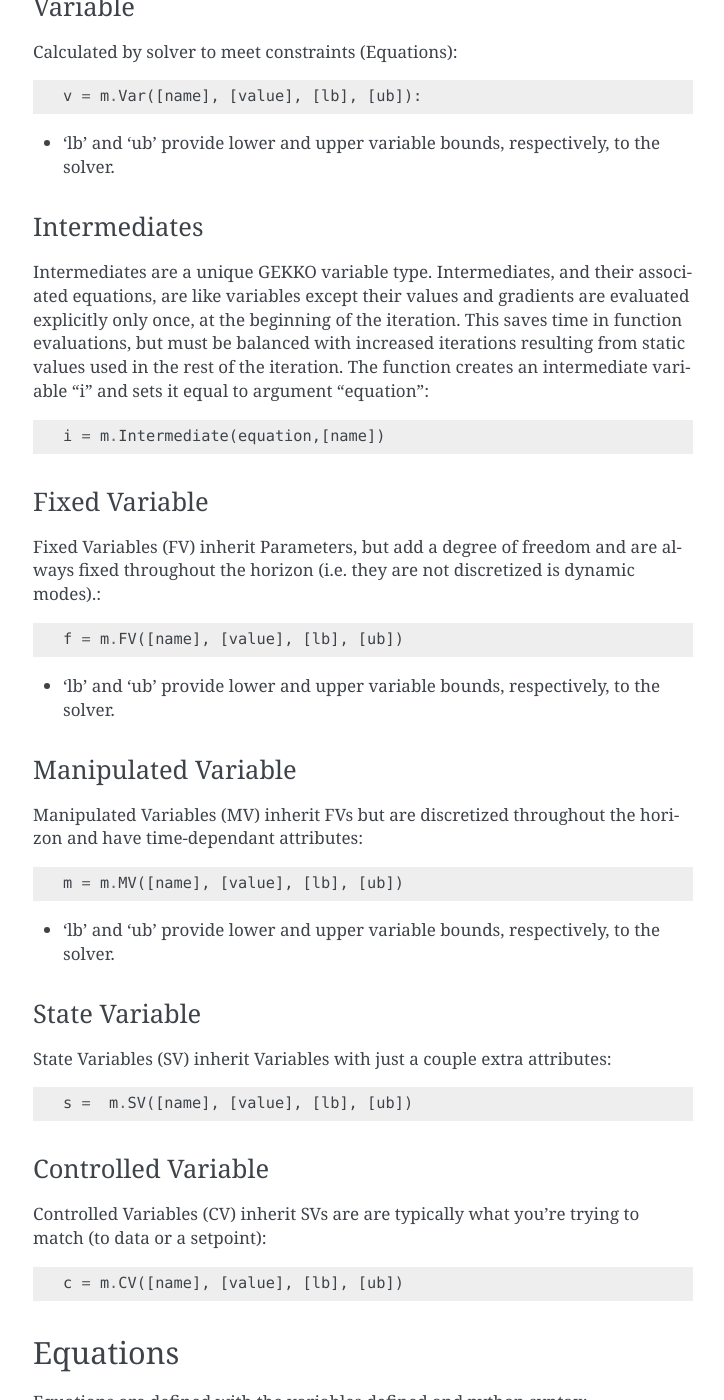
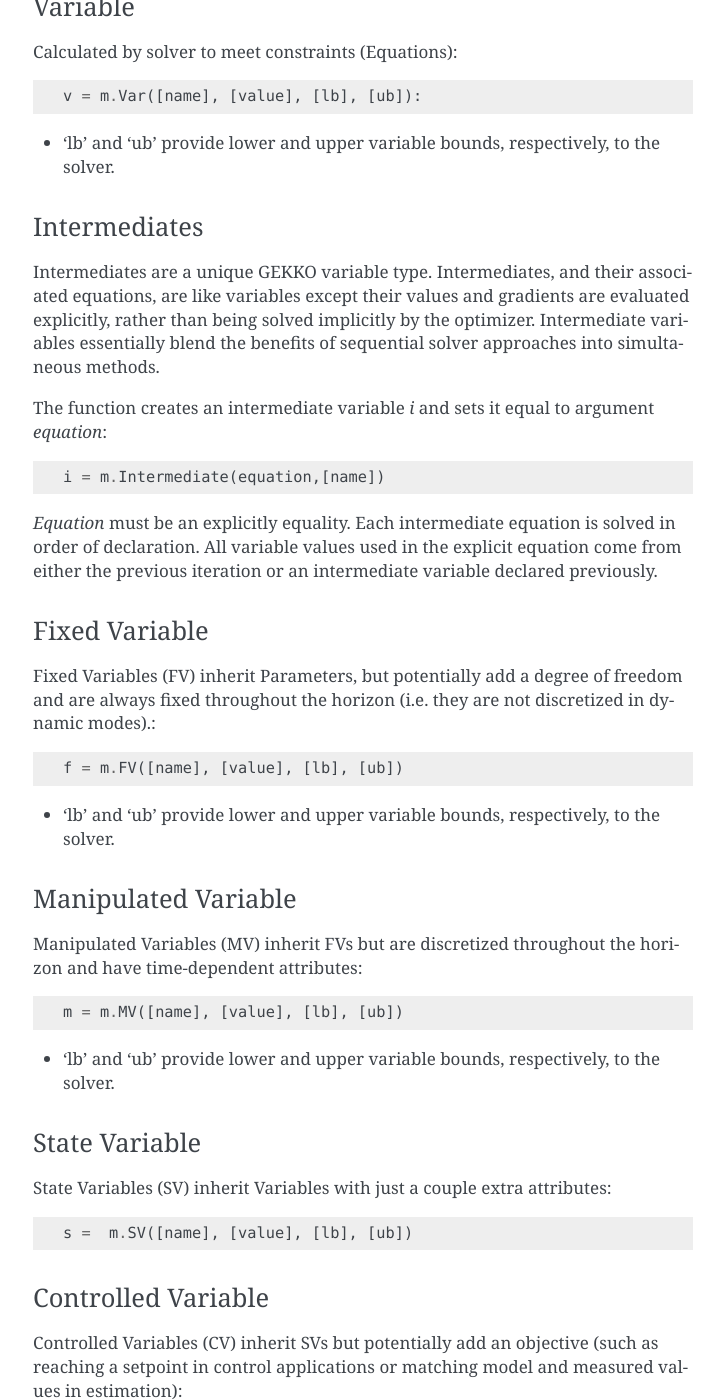
Before and after one commit to BYU-PRISM/GEKKO, a Sphinx documentation site: the page built from docs/quick_start.rst, in a window 1280 px wide and 1400 px high, scrolled down 1296 px. Shown: the whole window, without its empty margins (387-1111 px from the left). Built offline with Sphinx 7.4.7, drawn with Linux system fonts in a browser that asks for light colours; some of the changed text lies outside the part shown.

Commit message:
Update docs

```diff
--- a/docs/quick_start.rst
+++ b/docs/quick_start.rst
@@ -79,16 +79,25 @@ Calculated by solver to meet constraints (Equations)::
 Intermediates
 ^^^^^^^^^^^^^
 
-Intermediates are a unique GEKKO variable type. Intermediates, and their associated equations, are like variables except their values and gradients are evaluated explicitly only once, at the beginning of the iteration. This saves time in function evaluations, but must be balanced with increased iterations resulting from static values used in the rest of the iteration. The function creates an intermediate variable "i" and sets it equal to argument "equation"::
+Intermediates are a unique GEKKO variable type. Intermediates, and their associated
+equations, are like variables except their values and gradients are evaluated
+explicitly, rather than being solved implicitly by the optimizer. Intermediate
+variables essentially blend the benefits of sequential solver approaches into
+simultaneous methods.
+
+The function creates an intermediate variable `i` and sets it equal to argument `equation`::
 
     i = m.Intermediate(equation,[name])
 
+`Equation` must be an explicitly equality. Each intermediate equation is solved in
+order of declaration. All variable values used in the explicit equation come from
+either the previous iteration or an intermediate variable declared previously.
 
 Fixed Variable
 ^^^^^^^^^^^^^^
 
-Fixed Variables (FV) inherit Parameters, but add a degree of freedom and are always fixed
-throughout the horizon (i.e. they are not discretized is dynamic modes).::
+Fixed Variables (FV) inherit Parameters, but potentially add a degree of freedom and are always fixed
+throughout the horizon (i.e. they are not discretized in dynamic modes).::
 
 	f = m.FV([name], [value], [lb], [ub])
 
@@ -98,7 +107,7 @@ throughout the horizon (i.e. they are not discretized is dynamic modes).::
 Manipulated Variable
 ^^^^^^^^^^^^^^^^^^^^
 
-Manipulated Variables (MV) inherit FVs but are discretized throughout the horizon and have time-dependant attributes::
+Manipulated Variables (MV) inherit FVs but are discretized throughout the horizon and have time-dependent attributes::
 
 	m = m.MV([name], [value], [lb], [ub])
 
@@ -116,7 +125,9 @@ State Variables (SV) inherit Variables with just a couple extra attributes::
 Controlled Variable
 ^^^^^^^^^^^^^^^^^^^
 
-Controlled Variables (CV) inherit SVs are are typically what you're trying to match (to data or a setpoint)::
+Controlled Variables (CV) inherit SVs but potentially add an objective (such as
+reaching a setpoint in control applications or matching model and measured values
+in estimation)::
 
     c = m.CV([name], [value], [lb], [ub])
 
@@ -137,11 +148,15 @@ For example, with variables ``x``, ``y`` and ``z``::
 Multiple equations can be defined at once if provided in an array or python list::
     m.Equations(eqs)
 
+Equations are all solved implicitly together.
+
 
 Objectives
 ----------
 
-Objectives are defined like equations, except they must not be equality or inequality expressions. Objectives are always minimized::
+Objectives are defined like equations, except they must not be equality or inequality
+expressions. Objectives are always minimized (maximization is possible by multiplying
+the objective by -1)::
 
 	m.Obj(obj)
 
```
Also changed, not shown: docs/imode.rst (+7 -4 lines).
